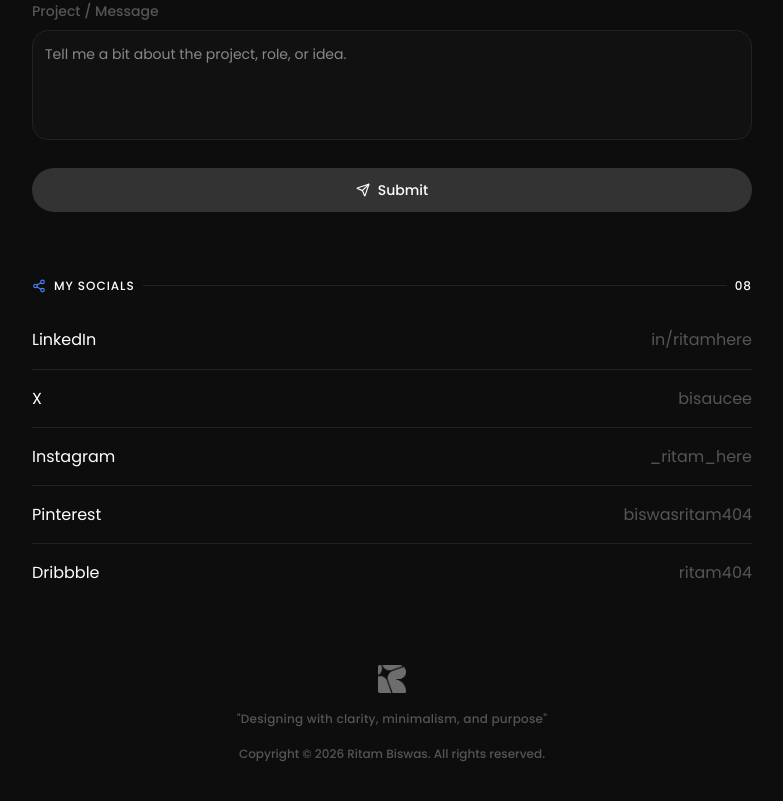
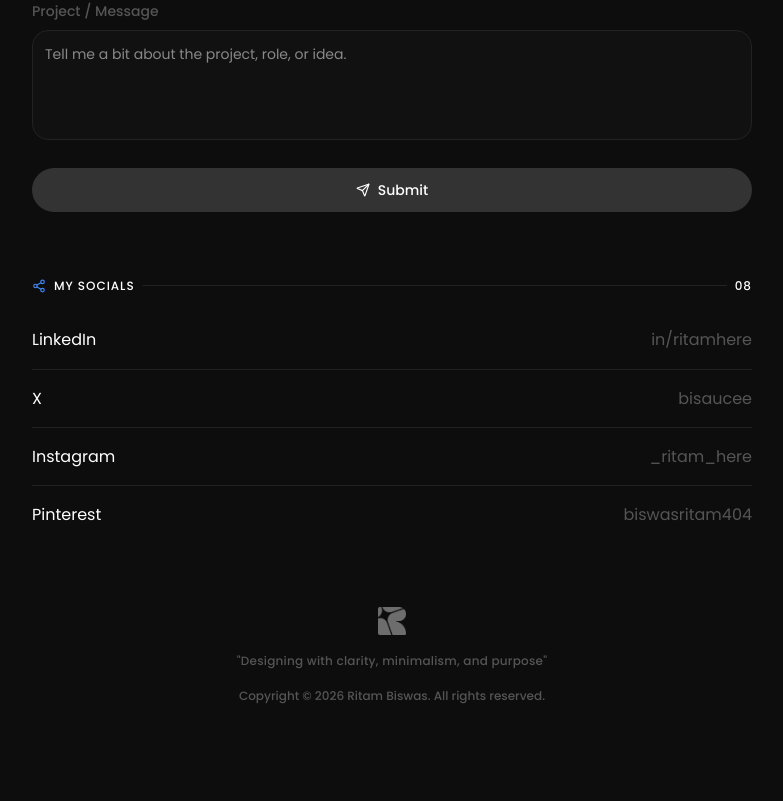
Before and after one commit to RITAMBISWAS404/PORTFOLIO-2026, a Next.js app: page / in a window 1280 px wide. Shown: the part 5637-6438 px from the top of the page, without its empty margins (248-1031 px from the left). After the commit the page ends 6406 px from the top, so only its background shows below. Built offline with nearby package versions, Linux system fonts and the light colour scheme.

Commit message:
Remove Dribbble from socials

```diff
--- a/data/content.ts
+++ b/data/content.ts
@@ -130,7 +130,6 @@ export const socials = [
   { name: "X",         handle: "bisaucee",        href: "https://x.com/bisaucee" },
   { name: "Instagram", handle: "_ritam_here",    href: "https://instagram.com/_ritam_here" },
   { name: "Pinterest", handle: "biswasritam404",  href: "https://in.pinterest.com/biswasritam404/" },
-  { name: "Dribbble",  handle: "ritam404",        href: "https://dribbble.com/ritam404" },
 ];
 
 export const navLinks = [
```
